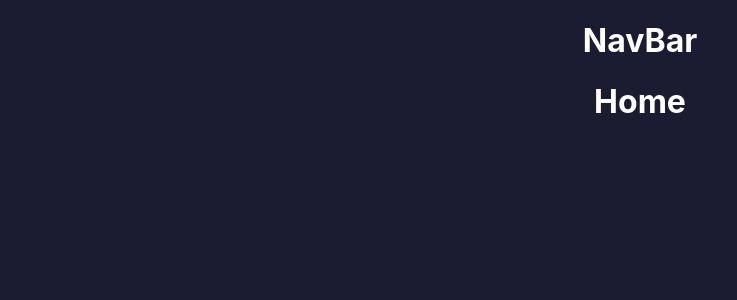
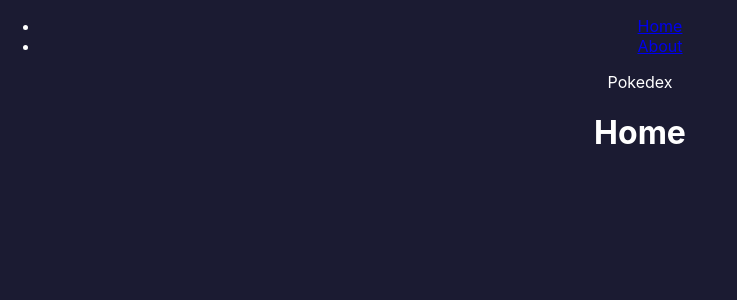
Before and after one commit to migayalach/pokemon_client, a React (Create React App) app in the folder pokemon_client/: page /home in a window 1280 px wide. Shown: the top 300 px of the page, without its empty margins (0-737 px from the left). Built offline with nearby package versions, Linux system fonts and the light colour scheme.

Commit message:
munu de navegacion, listo

```diff
--- a/pokemon_client/src/components/NavBar/NavBar.jsx
+++ b/pokemon_client/src/components/NavBar/NavBar.jsx
@@ -2,6 +2,8 @@
 
 // HOOK'S
 import React from "react";
+import { useSelector } from "react-redux";
+import { NavLink } from "react-router-dom";
 
 // LIBRARY
 
@@ -14,7 +16,17 @@ import React from "react";
 function NavBar() {
   return (
     <div>
-      <h1>NavBar</h1>
+      <ul>
+        <li>
+          <NavLink to="/home">Home</NavLink>
+        </li>
+        <li>
+          <NavLink to="/about">About</NavLink>
+        </li>
+      </ul>
+      <div>
+        <p>Pokedex</p>
+      </div>
     </div>
   );
 }
```
